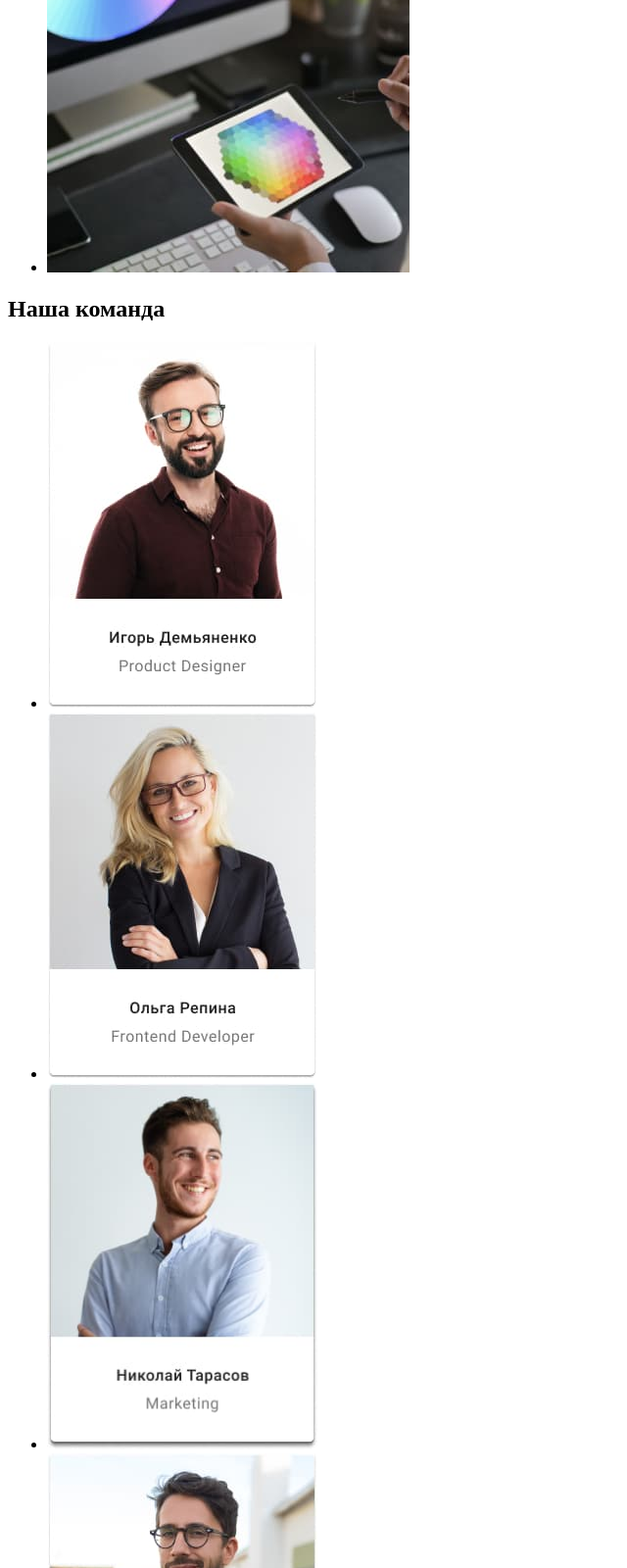
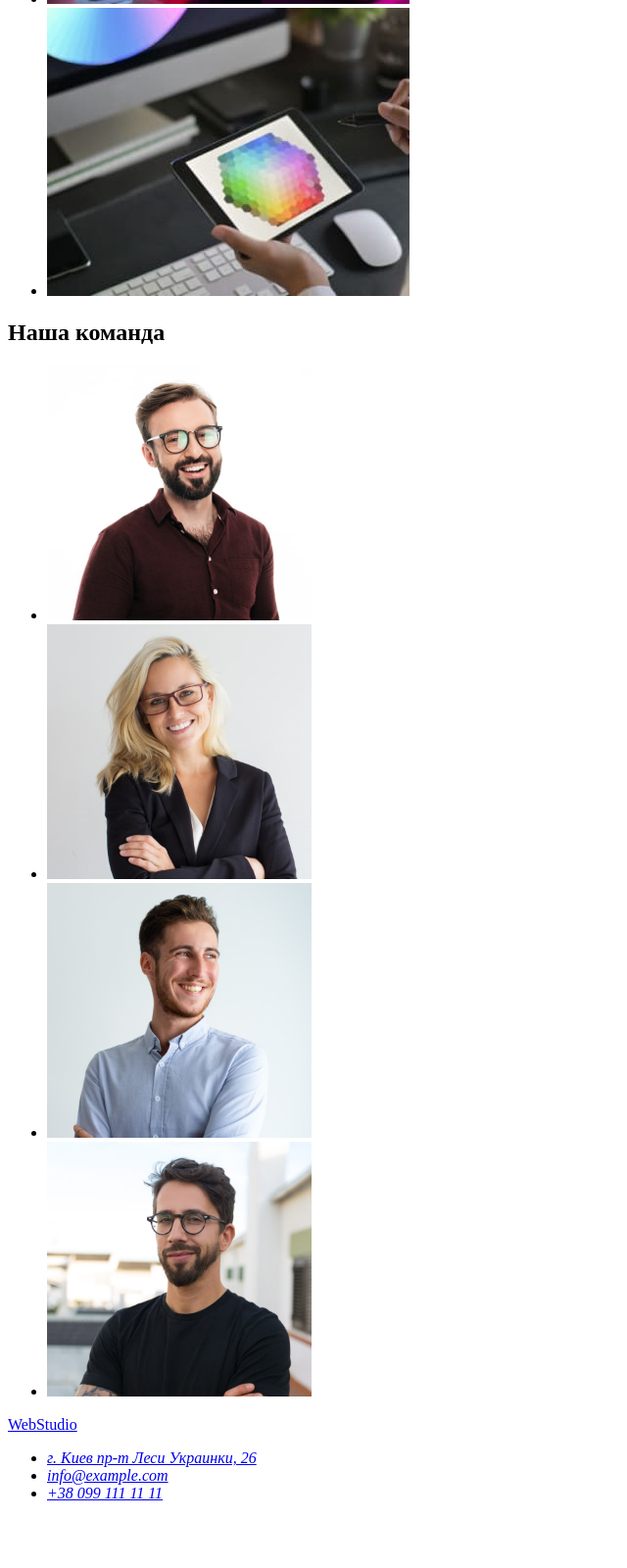
Before and after one commit to rudenko-vl/goit-markup-hw-01, a plain HTML site: page index.html in a window 1280 px wide. Shown: the part 1200-2800 px from the top of the page at 98% size, without its empty margins (0-640 px from the left). After the commit the page ends 2749 px from the top, so only its background shows below. Drawn offline with Linux system fonts and the light colour scheme.

Commit message:
исправленная версия

```diff
--- a/index.html
+++ b/index.html
@@ -8,11 +8,15 @@
   </head>
   <body>
     <header>
+      <a href="./">WebStudio</a>
+      <nav>
+        <ul>
+          <li>Студия</li>
+          <li>Портфолио</li>
+          <li>Контакты</li>
+        </ul>
+      </nav>
       <ul>
-        <li>WebStudio</li>
-        <li>Студия</li>
-        <li>Портфолио</li>
-        <li>Контакты</li>
         <li><a href="mailto:info@example.com">info@example.com</a></li>
         <li><a href="tel:+380991111111">+38 099 111 11 11</a></li>
       </ul>
@@ -60,7 +64,7 @@
         <ul>
           <li>
             <img
-              src="./images/what_us_to_do/box_01.jpg"
+              src="./images/what-are-we-doing/box_01.jpg"
               alt="разработчик пишет код"
               width="370"
               height="294"
@@ -68,7 +72,7 @@
           </li>
           <li>
             <img
-              src="./images/what_us_to_do/box_02.jpg"
+              src="./images/what-are-we-doing/box_02.jpg"
               alt="разработчик создает мобильное приложение"
               width="370"
               height="294"
@@ -76,7 +80,7 @@
           </li>
           <li>
             <img
-              src="./images/what_us_to_do/box_03.jpg"
+              src="./images/what-are-we-doing/box_03.jpg"
               alt="дизайнер работает над проектом"
               width="370"
               height="294"
@@ -89,44 +93,51 @@
         <ul>
           <li>
             <img
-              src="./images/us_team/team-card_01.jpg"
+              src="./images/our-team/img01.jpg"
               alt="участник команды Игорь Демьяненко"
-              width="276"
-              height="374"
+              width="270"
+              height="260"
             />
           </li>
           <li>
             <img
-              src="./images/us_team/team-card_02.jpg"
+              src="./images/our-team/img02.jpg"
               alt="участник команды Ольга Репина"
-              width="276"
-              height="374"
+              width="270"
+              height="260"
             />
           </li>
           <li>
             <img
-              src="./images/us_team/team-card_03.jpg"
+              src="./images/our-team/img03.jpg"
               alt="участник команды Николай Тарасов"
-              width="276"
-              height="374"
+              width="270"
+              height="260"
             />
           </li>
           <li>
             <img
-              src="./images/us_team/team-card_04.jpg"
+              src="./images/our-team/img04.jpg"
               alt="участник команды Михаил Ермаков"
-              width="276"
-              height="374"
+              width="270"
+              height="260"
             />
           </li>
         </ul>
       </section>
     </main>
     <footer>
-      <p>WebStudio</p>
+      <a href="./">WebStudio</a>
       <address>
         <ul>
-          <li>г. Киев пр-т Леси Украинки, 26</li>
+          <li>
+            <a
+              href="https://goo.gl/maps/VehiQPYoq2pPzgCAA"
+              target="_blank"
+              rel="noopener noreferrer"
+              >г. Киев пр-т Леси Украинки, 26</a
+            >
+          </li>
           <li><a href="mailto:info@example.com">info@example.com</a></li>
           <li><a href="tel:+380991111111">+38 099 111 11 11</a></li>
         </ul>
```
Also changed, not shown: images/our-team/img01.jpg (added), images/our-team/img02.jpg (added), images/our-team/img03.jpg (added), images/our-team/img04.jpg (added), images/us_team/team-card_01.jpg (deleted), images/us_team/team-card_02.jpg (deleted), images/us_team/team-card_03.jpg (deleted), images/us_team/team-card_04.jpg (deleted), images/what-are-we-doing/box_01.jpg (renamed from images/what_us_to_do/box_01.jpg), images/what-are-we-doing/box_02.jpg (renamed from images/what_us_to_do/box_02.jpg), images/what-are-we-doing/box_03.jpg (renamed from images/what_us_to_do/box_03.jpg).
